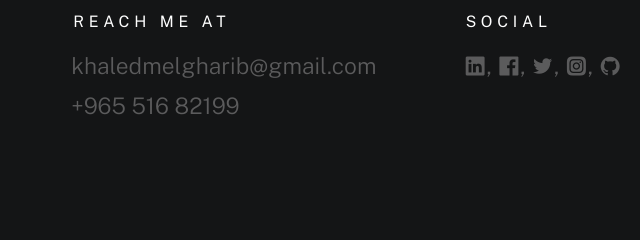
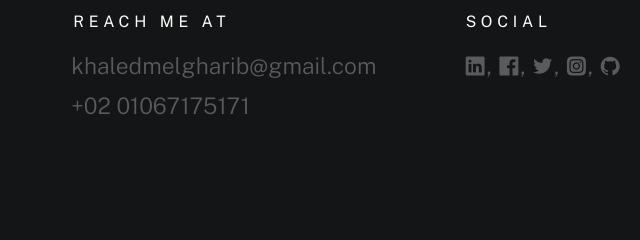
Before and after one commit to khaledmelgharib/My-Portfolio, a plain HTML site: page index.html in a window 1280 px wide. Shown: the part 5039-5279 px from the top of the page, 0-640 px from the left. Drawn offline with nearby package versions, Linux system fonts and the light colour scheme; animation ran at ten frames a second; a web font is replaced by a local one.

Commit message:
Update index.html

```diff
--- a/index.html
+++ b/index.html
@@ -705,7 +705,7 @@
                         <h3 class="text-pretitle">Reach me at</h3>
                         <p class="contact-links">
                             <a href="khaledmelgharib@gmail.com" class="mailtoui">khaledmelgharib@gmail.com</a> <br>
-                            <a href="tel:+965 516 82199">+965 516 82199</a>
+                            <a href="tel:+965 516 82199">+02 01067175171</a>
                         </p>
                     </div>
                     <div class="column lg-4 md-5 tab-6 stack-on-550 contact-block">
```
